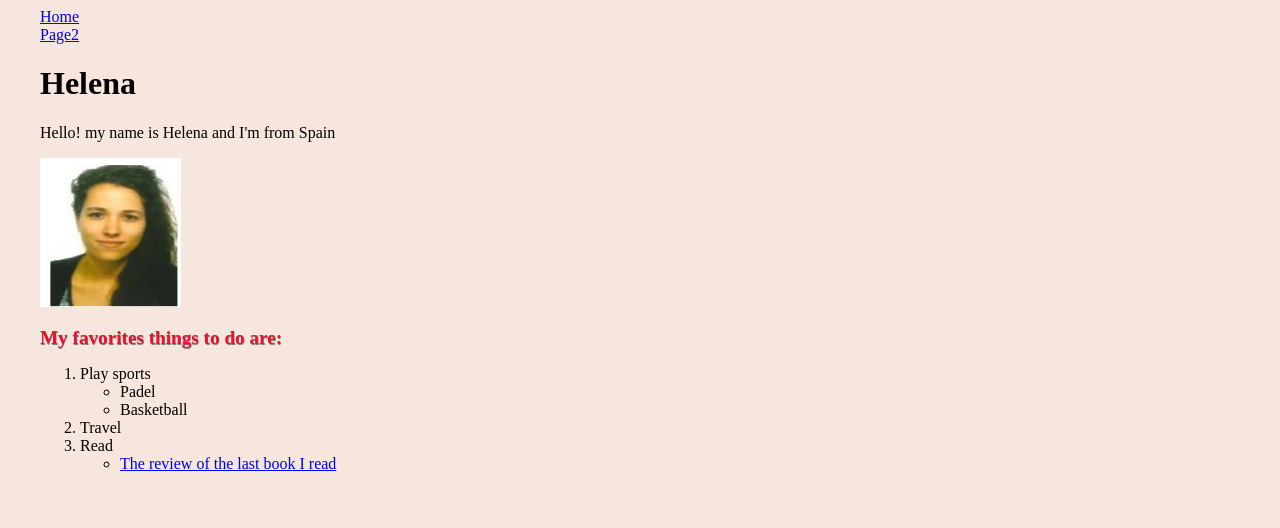
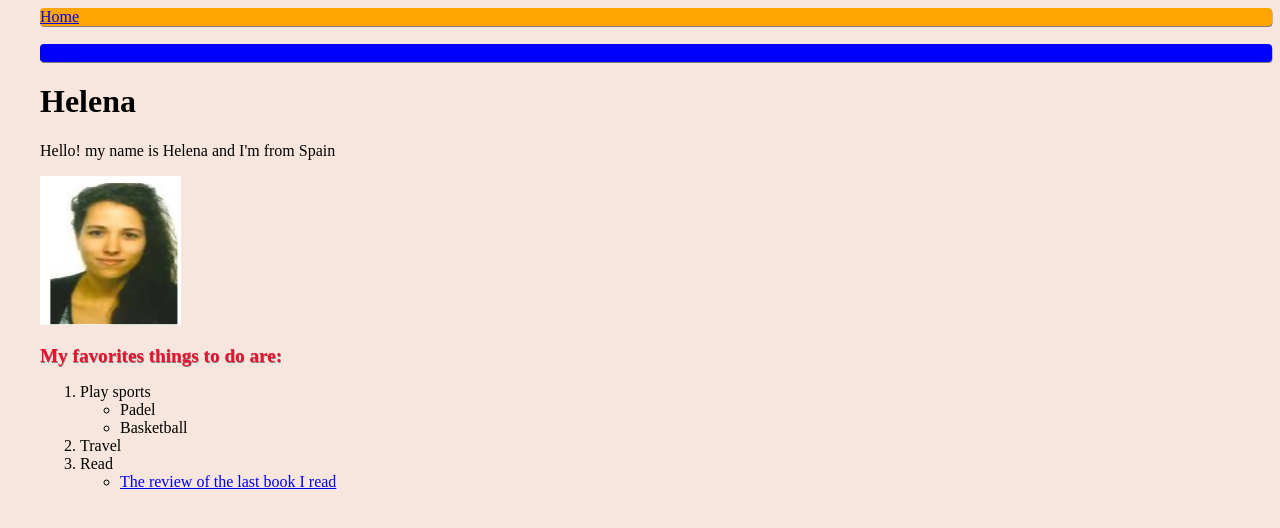
Before and after one commit to helesemp/hosting, a plain HTML site: page index.html in a window 1280 px wide. Drawn offline with Linux system fonts and the light colour scheme.

Commit message:
Update index.html

```diff
--- a/index.html
+++ b/index.html
@@ -5,10 +5,11 @@
    <link rel="stylesheet" href="./homework.css" />
 </head>
 <body>
-  <div class="nav1">
-  <nav>
+  <nav id="nav1">
     <a href="index.html">Home</a>
+  </nav>
     <br>
+   <nav id="nav2">
     <a href="page2.html">Page2</a><br>
   </nav>
   <h1>Helena</h1>
```
